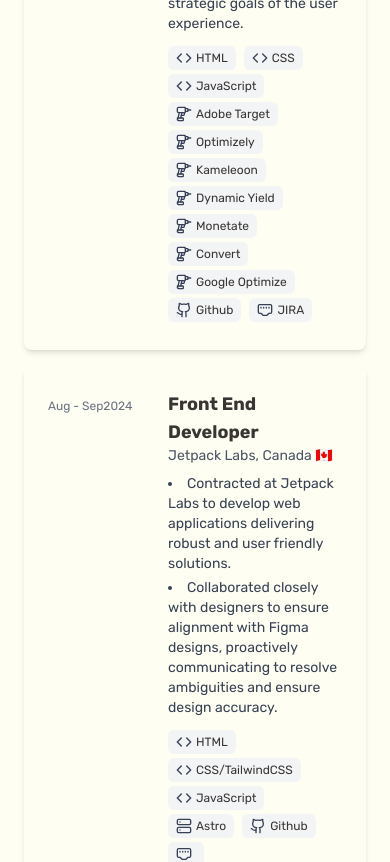
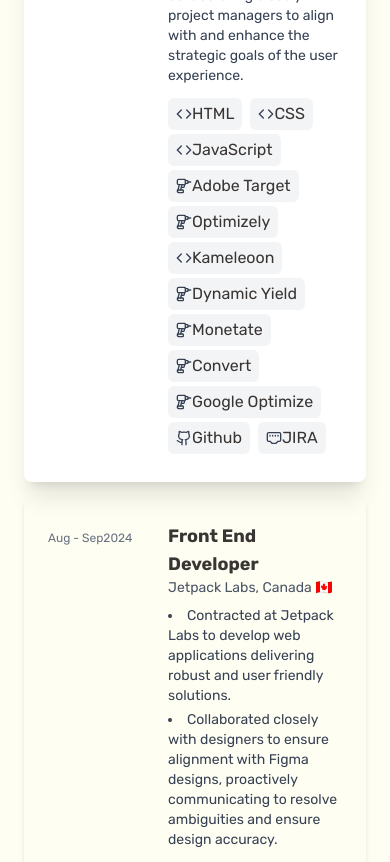
Before and after one commit to erika-goodwin/myproject-26-1-portfolio, a Next.js app: page / in a window 390 px wide. Shown: the part 3120-3982 px from the top of the page. Built offline with nearby package versions, Linux system fonts and the light colour scheme.

Commit message:
done | mobile hover effect

```diff
--- a/components/experienceTile.tsx
+++ b/components/experienceTile.tsx
@@ -1,13 +1,48 @@
-import { ExperienceItem } from "@/content/experience";
+"use client";
+
+import { ExperienceItem, TechIconKey } from "@/content/experience";
+import { useActiveItem } from "@/hooks/useActiveItem";
+
+import { Code, Drill, EthernetPort, Github, Database } from "lucide-react";
+import clsx from "clsx";
+
+const techIconMap: Record<TechIconKey, React.ElementType> = {
+  HTML: Code,
+  CSS: Code,
+  JavaScript: Code,
+  VWO: Drill,
+  "Adobe Target": Drill,
+  Optimizely: Drill,
+  "Dynamic Yield": Drill,
+  Monetate: Drill,
+  Convert: Drill,
+  "Google Optimize": Drill,
+  Github: Github,
+  JIRA: EthernetPort,
+  "CSS/TailwindCSS": Code,
+  Astro: Database,
+};
 
 type Props = {
   item: ExperienceItem;
 };
 
 export default function ExperienceTile({ item }: Props) {
+  const { ref, active } = useActiveItem<HTMLDivElement>(0.75);
+  // const { ref, inView } = useInView<HTMLDivElement>(0.75);
+
   return (
     <div
-      className="group/experienceTile w-full flex shadow-md hover:shadow-xl transition-shadow duration-300 p-6 rounded-lg hover:bg-white hover:border-off-pink group-hover/experience:opacity-75 hover:opacity-100"
+      ref={ref}
+      className={clsx(
+        "group/experienceTile w-full flex shadow-md transition-shadow duration-300 p-6 rounded-lg ",
+        // Desktop hover
+        " hover:shadow-xl hover:bg-white hover:border-off-pink group-hover/experience:opacity-75 hover:opacity-100",
+        // mobile activation
+        active
+          ? "bg-white shadow-xl border-off-pink group-hover/experience:opacity-75 opacity-100"
+          : ""
+      )}
     >
       {/* Left time */}
       <div className="w-24 flex-shrink-0 text-gray-500 font-mono text-xs mt-2">
@@ -29,14 +64,17 @@
         {/* Tech Icons */}
         <div className="flex flex-wrap space-x-2 mt-3">
           {item.techs.map((tech) => {
-            const Icon = tech.icon;
+            const Icon = techIconMap[tech] ?? Code;
+            // const Icon = tech.icon;
             return (
               <div
-                key={tech.name}
+                key={tech}
+                // key={tech.name}
                 className="flex items-center space-x-1 bg-gray-100 px-2 py-1 rounded-md  mb-1 group-hover/experienceTile:bg-off-pink"
               >
                 <Icon className="w-4 h-4 text-gray-700" />
-                <span className="text-xs">{tech.name}</span>
+                {/* <span className="text-xs">{tech.name}</span> */}
+                {tech}
               </div>
             );
           })}
--- a/components/projectTile.tsx
+++ b/components/projectTile.tsx
@@ -12,6 +12,8 @@
   Database,
 } from "lucide-react";
 import { ProjectItem, TechIconKey } from "@/content/project";
+import { useActiveItem } from "@/hooks/useActiveItem";
+import clsx from "clsx";
 
 const techIconMap: Record<TechIconKey, React.ElementType> = {
   React: Code,
@@ -30,9 +32,21 @@
 
 export default function ProjectTile({ project }: Props) {
   const [open, setOpen] = useState(false);
+  const { ref, active } = useActiveItem<HTMLDivElement>(0.75);
 
   return (
-    <div className="group/projectTile rounded-lg  hover:bg-white shadow-md hover:shadow-xl transition-shadow duration-300 group-hover/project:opacity-75 hover:opacity-100">
+    <div
+      ref={ref}
+      className={clsx(
+        "group/projectTile rounded-lg  shadow-md  transition-shadow duration-300",
+        // Desktop hover
+        " hover:shadow-xl hover:bg-white hover:border-off-pink group-hover/project:opacity-75  hover:opacity-100",
+        // mobile activation
+        active
+          ? "bg-white shadow-xl border-off-pink group-hover/project:opacity-75 opacity-100"
+          : ""
+      )}
+    >
       {/* <div className="rounded-xl border bg-white shadow-sm hover:shadow-lg transition-shadow"> */}
       {/* Header */}
       <button
--- a/content/experience.ts
+++ b/content/experience.ts
@@ -1,11 +1,20 @@
-import {
-  LucideIcon,
-  Code,
-  Server,
-  Drill,
-  EthernetPort,
-  Github,
-} from "lucide-react";
+
+
+export type TechIconKey =
+  | "HTML"
+  | "CSS"
+  | "JavaScript"
+  | "VWO"
+  | "Adobe Target"
+  | "Optimizely"
+  | "Dynamic Yield"
+  | "Monetate"
+  | "Convert"
+  | "Google Optimize"
+  | "Github"
+  | "JIRA"
+  | "CSS/TailwindCSS"
+  | "Astro";
 
 export type ExperienceItem = {
   id: string;
@@ -13,7 +22,8 @@
   title: string;
   time: string;
   details: string[];
-  techs: { name: string; icon: LucideIcon }[];
+  techs: TechIconKey[];
+  // techs: name: string; icon: TechIconKey[] }[];
 };
 
 export const experiences: {
@@ -35,12 +45,7 @@
         "Enhancing user experience and conversion rates through A/B testing, UI refinements, and performance improvements",
         "Developing and maintaining WordPress websites for charity organizations, including creating seasonal landing pages, fixing UI/UX issues, and optimizing site performance.",
       ],
-      techs: [
-        { name: "HTML", icon: Code },
-        { name: "CSS", icon: Code },
-        { name: "JavaScript", icon: Code },
-        { name: "VWO", icon: Drill },
-      ],
+      techs: ["HTML", "CSS", "JavaScript", "VWO"],
     },
     {
       id: "2",
@@ -54,18 +59,18 @@
         "Adhered strictly to Figma designs, collaborating closely with project managers to align with and enhance the strategic goals of the user experience.",
       ],
       techs: [
-        { name: "HTML", icon: Code },
-        { name: "CSS", icon: Code },
-        { name: "JavaScript", icon: Code },
-        { name: "Adobe Target", icon: Drill },
-        { name: "Optimizely", icon: Drill },
-        { name: "Kameleoon", icon: Drill },
-        { name: "Dynamic Yield", icon: Drill },
-        { name: "Monetate", icon: Drill },
-        { name: "Convert", icon: Drill },
-        { name: "Google Optimize", icon: Drill },
-        { name: "Github", icon: Github },
-        { name: "JIRA", icon: EthernetPort },
+        "HTML",
+        "CSS",
+        "JavaScript",
+        "Adobe Target",
+        "Optimizely",
+        "Kameleoon",
+        "Dynamic Yield",
+        "Monetate",
+        "Convert",
+        "Google Optimize",
+        "Github",
+        "JIRA",
       ],
     },
     {
@@ -77,14 +82,7 @@
         "Contracted at Jetpack Labs to develop web applications delivering robust and user friendly solutions.",
         "Collaborated closely with designers to ensure alignment with Figma designs, proactively communicating to resolve ambiguities and ensure design accuracy.",
       ],
-      techs: [
-        { name: "HTML", icon: Code },
-        { name: "CSS/TailwindCSS", icon: Code },
-        { name: "JavaScript", icon: Code },
-        { name: "Astro", icon: Server },
-        { name: "Github", icon: Github },
-        { name: "", icon: EthernetPort },
-      ],
+      techs: ["HTML", "CSS/TailwindCSS", "JavaScript", "Astro", "Github"],
     },
     {
       id: "4",
@@ -95,14 +93,7 @@
         "Maintained and updated airplane manuals and analyzed reliability for B737 and B767 models, managing unscheduled failures and defects to ensure operational efficiency.",
         "Demonstrated strong planning, troubleshooting, and problem solving skills by effectively managing routine and urgent tasks and maintaining performance under pressure.",
       ],
-      techs: [
-        { name: "HTML", icon: Code },
-        { name: "CSS/TailwindCSS", icon: Code },
-        { name: "JavaScript", icon: Code },
-        { name: "Astro", icon: Server },
-        { name: "Github", icon: Github },
-        { name: "", icon: EthernetPort },
-      ],
+      techs: [],
     },
   ],
 };
--- /dev/null
+++ b/hooks/useActiveItem.ts
@@ -0,0 +1,29 @@
+"use client";
+
+import { useEffect, useRef, useState } from "react";
+
+export function useActiveItem<T extends HTMLElement>() {
+  const ref = useRef<T | null>(null);
+  const [active, setActive] = useState(false);
+
+  useEffect(() => {
+    function onScroll() {
+      if (!ref.current) return;
+
+      const rect = ref.current.getBoundingClientRect();
+      const viewportCenter = window.innerHeight / 2;
+      const elementCenter = rect.top + rect.height / 2;
+
+      const distance = Math.abs(viewportCenter - elementCenter);
+
+      setActive(distance < rect.height / 2);
+    }
+
+    onScroll();
+    window.addEventListener("scroll", onScroll, { passive: true });
+
+    return () => window.removeEventListener("scroll", onScroll);
+  }, []);
+
+  return { ref, active };
+}
--- /dev/null
+++ b/hooks/useInView.ts
@@ -0,0 +1,25 @@
+"use client";
+
+import { useEffect, useRef, useState } from "react";
+
+export function useInView<T extends HTMLElement>(threshold = 0.75) {
+  const ref = useRef<T | null>(null);
+  const [inView, setInView] = useState(false);
+
+  useEffect(() => {
+    if (!ref.current) return;
+
+    const observer = new IntersectionObserver(
+      ([entry]) => {
+        setInView(entry.intersectionRatio >= threshold);
+      },
+      { threshold }
+    );
+
+    observer.observe(ref.current);
+
+    return () => observer.disconnect();
+  }, [threshold]);
+
+  return { ref, inView };
+}
```
